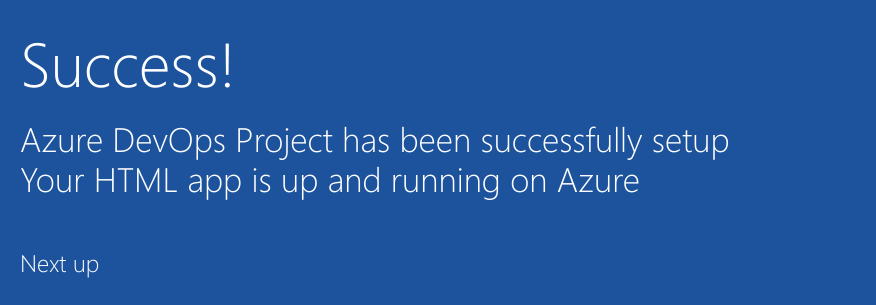
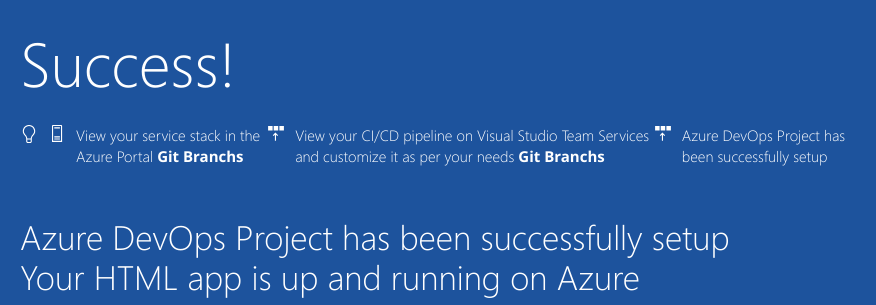
Before and after one commit to ImRsrivastava/Module-3-Git-And-Jenkins, a plain HTML site: page index.html in a window 1280 px wide. Shown: the part 352-657 px from the top of the page, 205-1081 px from the left. Drawn offline with Linux system fonts and the light colour scheme.

Commit message:
modified in the code

```diff
--- a/index.html
+++ b/index.html
@@ -19,6 +19,28 @@
         </div>
             <div class="content-body">
                 <div class="success-text">Success!</div>
+                <div class="step">
+                    <div class="step-icon">
+                        <img src="img/lightbulbWhite.svg">
+                    </div>
+
+                    <div class="step-icon">
+                        <img src="img/stackWhite.svg">
+                    </div>
+                    <div class="step-text"><span>View your service stack in the Azure Portal <strong> Git Branchs </strong></span></div>
+
+                    <div class="step-icon">
+                        <img src="img/deployWhite.svg">
+                    </div>
+                    <div class="step-text"><span>View your CI/CD pipeline on Visual Studio Team Services and customize it as per your needs <strong> Git Branchs </strong></span></div>
+
+                    <div class="step-icon">
+                        <img src="img/deployWhite.svg">
+                    </div>
+                    <div class="step-text"><span>Azure DevOps Project has been successfully setup</span></div>
+                </div>
+                <br>
+                <br>
                 <div class="description line-1"> Azure DevOps Project has been successfully setup</div>
                 <div class="description line-2"> Your HTML app is up and running on Azure</div>
                 <div class="next-steps-container">
```
